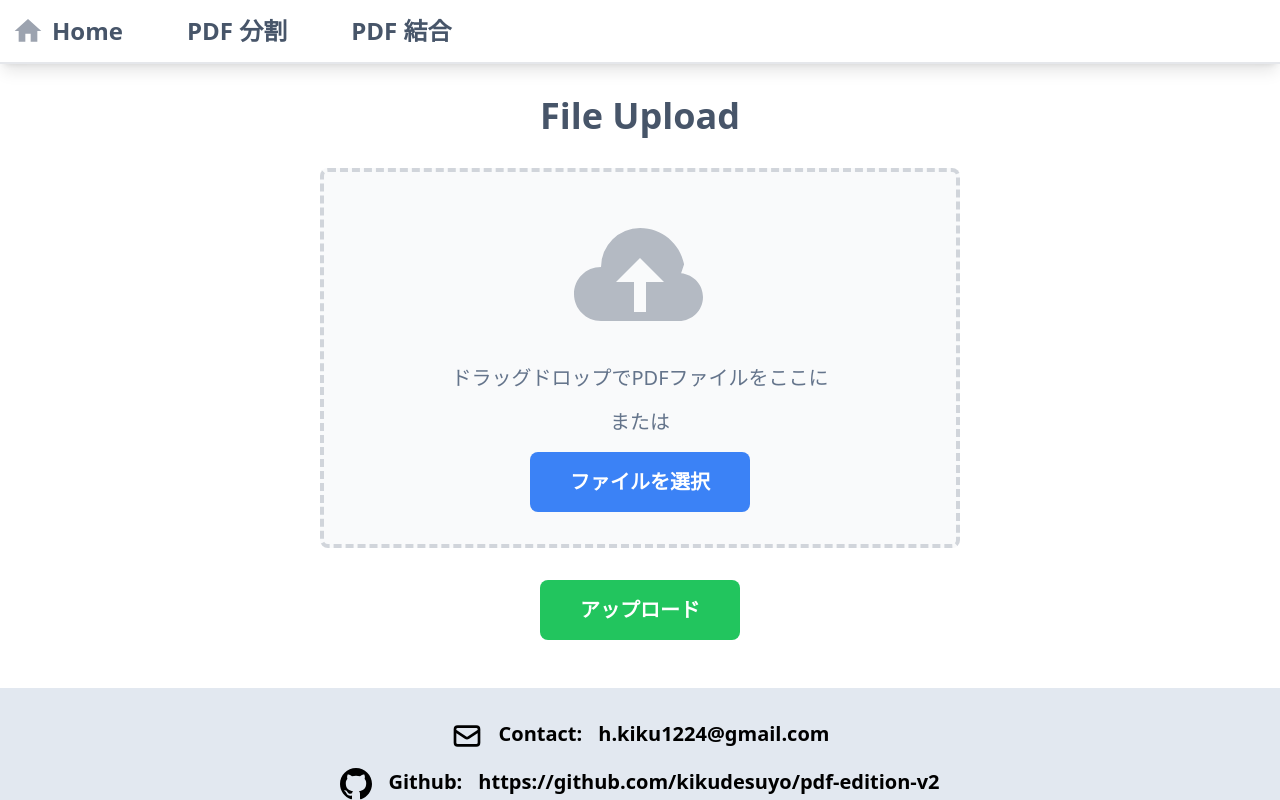
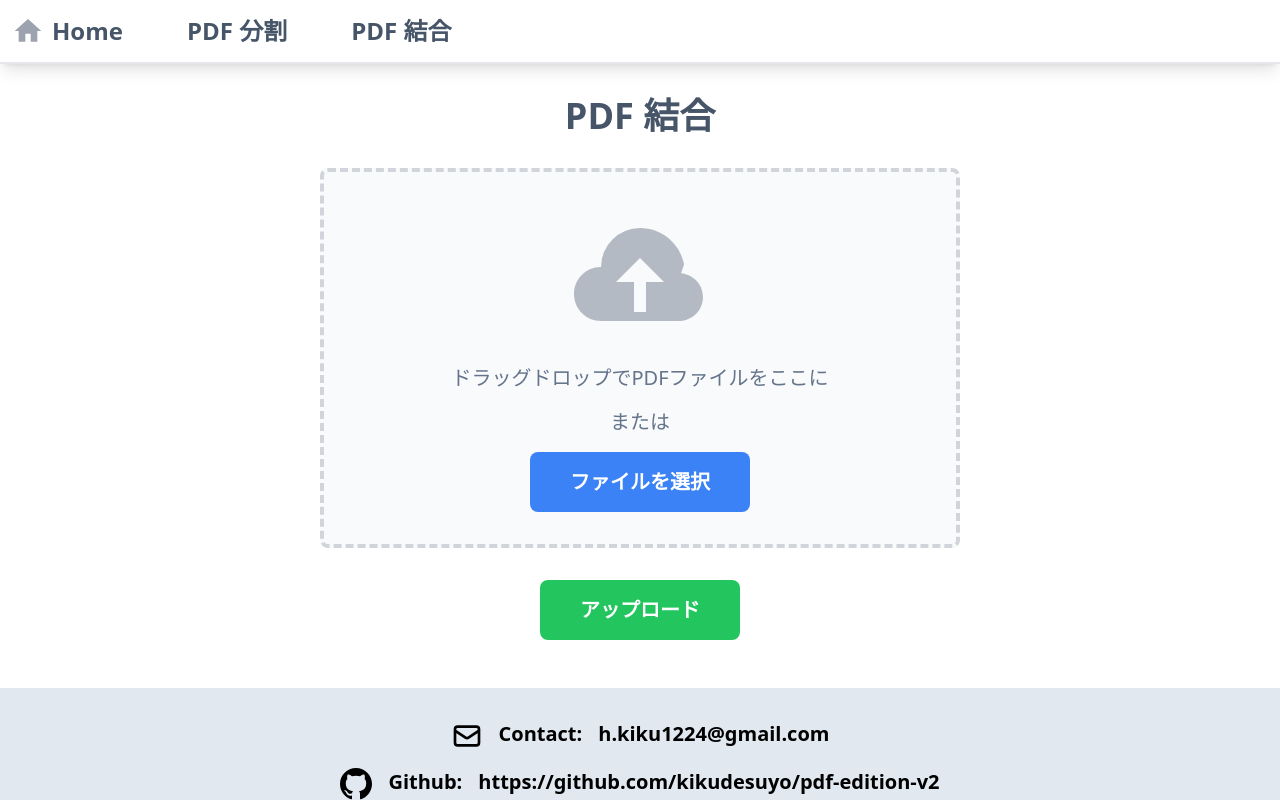
Before and after one commit to kikudesuyo/pdf-edition-v2, a Next.js app in the folder frontend/: page /merge-pdf in a window 1280 px wide. Built offline with nearby package versions, Linux system fonts and the light colour scheme.

Commit message:
refactor: upload title作成

```diff
--- a/frontend/src/app/merge-pdf/page.tsx
+++ b/frontend/src/app/merge-pdf/page.tsx
@@ -6,7 +6,7 @@ import { mergePdf } from "@/service/api";
 const MergePdf = () => {
   return (
     <div className="flex items-center justify-center">
-      <UploadFile onClick={mergePdf} />
+      <UploadFile onClick={mergePdf} title="PDF 結合" />
     </div>
   );
 };
--- a/frontend/src/app/split-pdf/page.tsx
+++ b/frontend/src/app/split-pdf/page.tsx
@@ -5,7 +5,7 @@ import { splitPdf } from "@/service/api";
 const SplitPdf = () => {
   return (
     <div className="flex items-center justify-center">
-      <UploadFile onClick={splitPdf} />
+      <UploadFile onClick={splitPdf} title="PDF 分割" />
     </div>
   );
 };
--- a/frontend/src/components/layout/uploadFile.tsx
+++ b/frontend/src/components/layout/uploadFile.tsx
@@ -7,9 +7,10 @@ import { useDropzone } from "react-dropzone";
 
 type Props = {
   onClick: (files: File[]) => Promise<void>;
+  title: string;
 };
 
-const UploadFile = ({ onClick }: Props) => {
+const UploadFile = ({ onClick, title }: Props) => {
   const [files, setFiles] = useState<File[] | null>(null);
   const [loading, setLoading] = useState<boolean>(false);
   const [error, setError] = useState<string>("");
@@ -39,7 +40,7 @@ const UploadFile = ({ onClick }: Props) => {
 
   return (
     <div className="m-8 flex w-1/2 flex-col items-center justify-center gap-8">
-      <p className="text-4xl font-semibold text-slate-600">File Upload</p>
+      <p className="text-4xl font-semibold text-slate-600">{title}</p>
       <div
         {...getRootProps({
           className: `flex w-full flex-col items-center justify-center gap-4 p-8 border-4 border-dashed rounded-lg text-center cursor-pointer ${
```
